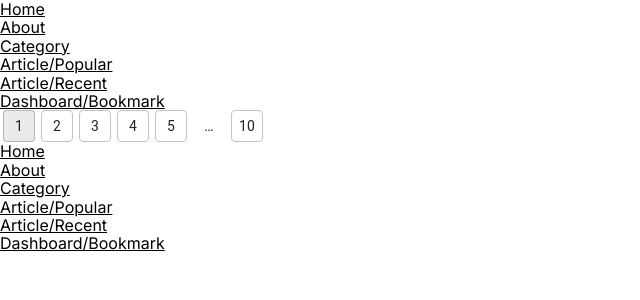
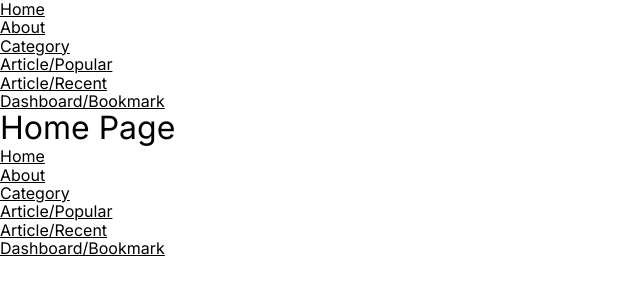
Before and after one commit to kkkumakk001/searchArticle, a Next.js app: page / in a window 1280 px wide. Shown: the top 300 px of the page, without its empty margins (0-640 px from the left). Built offline with nearby package versions, Linux system fonts and the light colour scheme.

Commit message:
表示テスト用のテキストの削除

```diff
--- a/app/page.jsx
+++ b/app/page.jsx
@@ -1,10 +1,9 @@
 "use client"
-import PagenationButton from "./components/PagenationButton/Pagenation"
 
 export default function Top() {
   return (
     <>
-      <PagenationButton></PagenationButton>
+      <div style={{fontSize: "32px"}}>Home Page</div>
     </>
   );
 }
```
